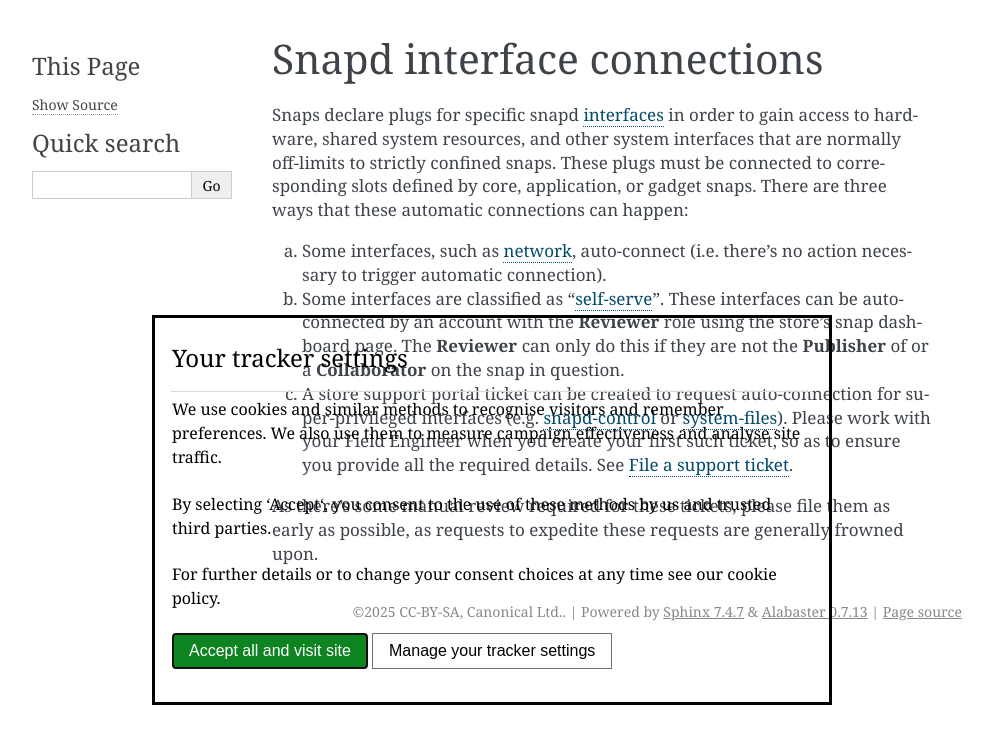
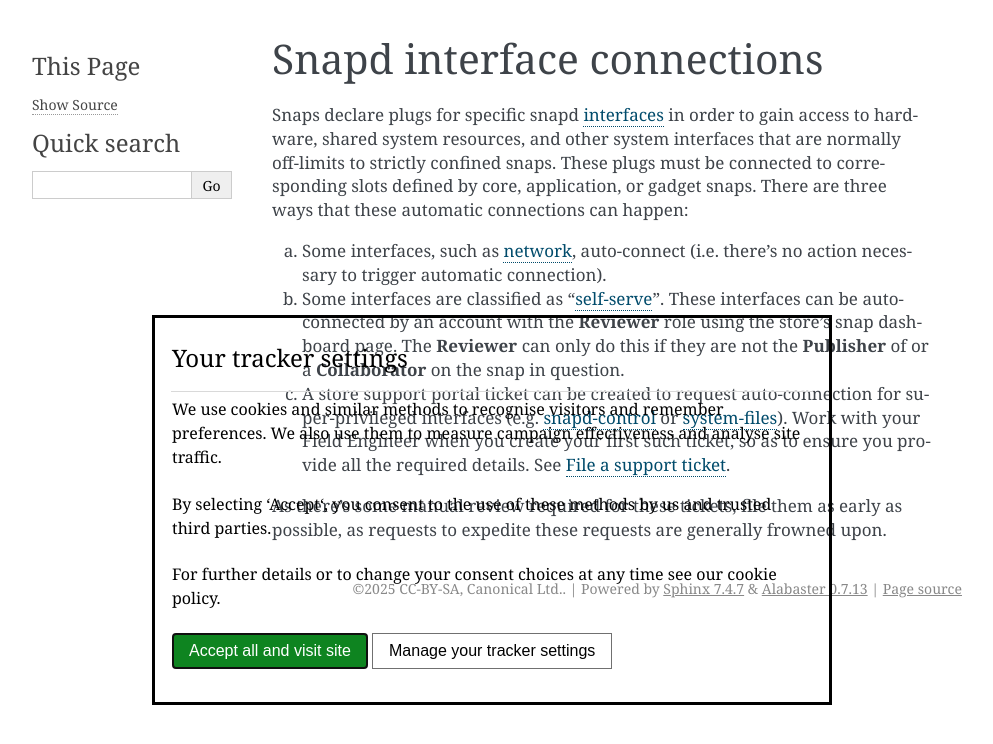
Before and after one commit to canonical/brand-store-documentation, a Sphinx documentation site: the page built from docs/explanation/snapd-interface-connections.rst, in a window 1280 px wide. Shown: the top 744 px of the page, without its empty margins (148-1141 px from the left). Built offline with Sphinx 7.4.7, drawn with Linux system fonts in a browser that asks for light colours.

Commit message:
many: formatting, grammar
Drop `please`.

Signed-off-by: Dilyn Corner <dilyn.corner@canonical.com>

```diff
--- a/docs/explanation/controlling-updates.rst
+++ b/docs/explanation/controlling-updates.rst
@@ -17,8 +17,8 @@
 * **Device Agent**
    This method involves use of a device agent, which is a dedicated service that
    takes full control of updates on an Ubuntu Core system by use of snapd's
-   `REST API <https://snapcraft.io/docs/snapd-api>`_. For more details, please
-   see the `snapd-control interface <https://snapcraft.io/docs/snapd-control-interface>`_.
+   `REST API <https://snapcraft.io/docs/snapd-api>`_.
+   For more details, see the `snapd-control interface <https://snapcraft.io/docs/snapd-control-interface>`_.
    You may either create your own custom device agent (or use another one
    available in a store), or use :ref:`Landscape <landscape>` to fulfill the
    device management role.
--- a/docs/explanation/snapd-interface-connections.rst
+++ b/docs/explanation/snapd-interface-connections.rst
@@ -17,12 +17,11 @@
    if they are not the **Publisher** of or    a **Collaborator** on the snap
    in question.
 
-#. A store support portal ticket can be created to request auto-connection for
-   super-privileged interfaces (e.g. `snapd-control <https://snapcraft.io/docs/snapd-control-interface>`_
+#. A store support portal ticket can be created to request
+   auto-connection for super-privileged interfaces (e.g. `snapd-control <https://snapcraft.io/docs/snapd-control-interface>`_
    or `system-files <https://snapcraft.io/docs/system-files-interface>`_).
-   Please work with your Field Engineer when you create your first such ticket,
-   so as to ensure you provide all the required details. See :doc:`/how-to/support-tickets`.
+   Work with your Field Engineer when you create your first such ticket, so as
+   to ensure you provide all the required details. See :doc:`/how-to/support-tickets`.
 
-As there's some manual review required for these tickets, please file them as
-early as possible, as requests to expedite these requests are generally frowned
-upon.
+As there's some manual review required for these tickets, file them as early as
+possible, as requests to expedite these requests are generally frowned upon.
--- a/docs/how-to/support-tickets.rst
+++ b/docs/how-to/support-tickets.rst
@@ -26,7 +26,7 @@
 snap functionality in production, and is one of the most common requests you
 will make.
 
-Please provide the following information when submitting a snap interface
+Provide the following information when submitting a snap interface
 connection request support case:
 
 ::
```
Also changed, not shown: docs/reference/configuration-values.rst (+3 -4 lines), docs/tutorial/create-ubuntu-core-image.rst (+4 -4 lines).
